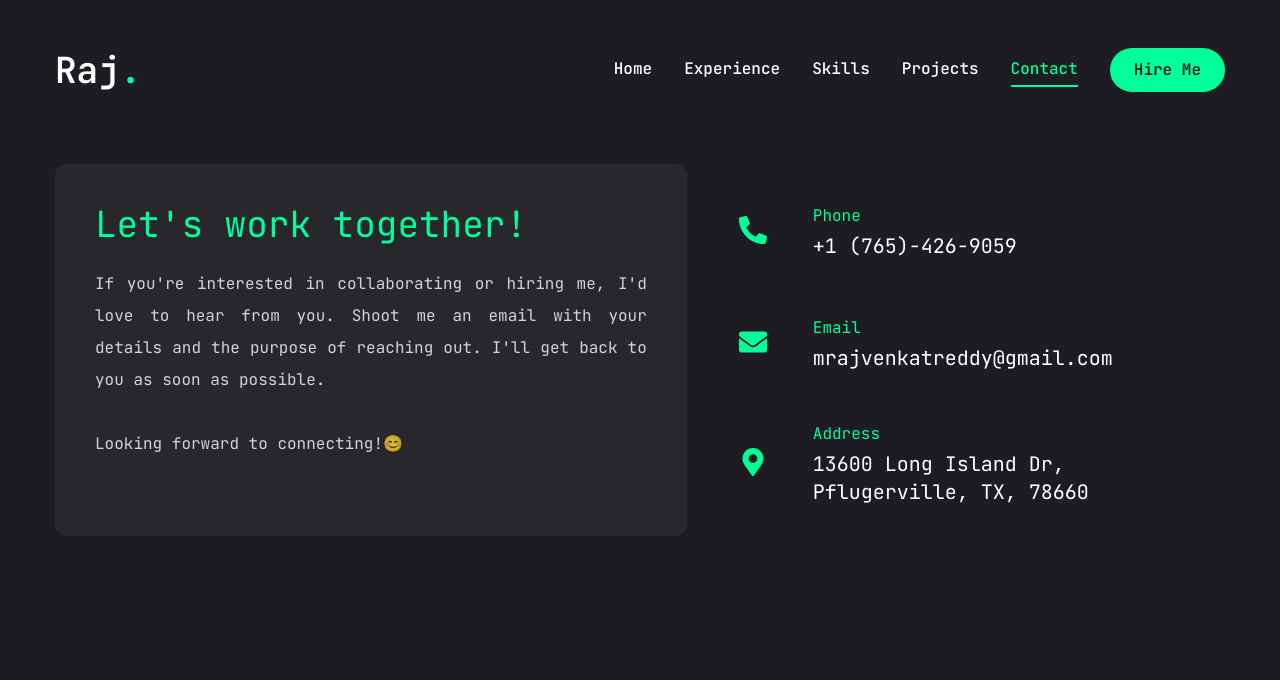
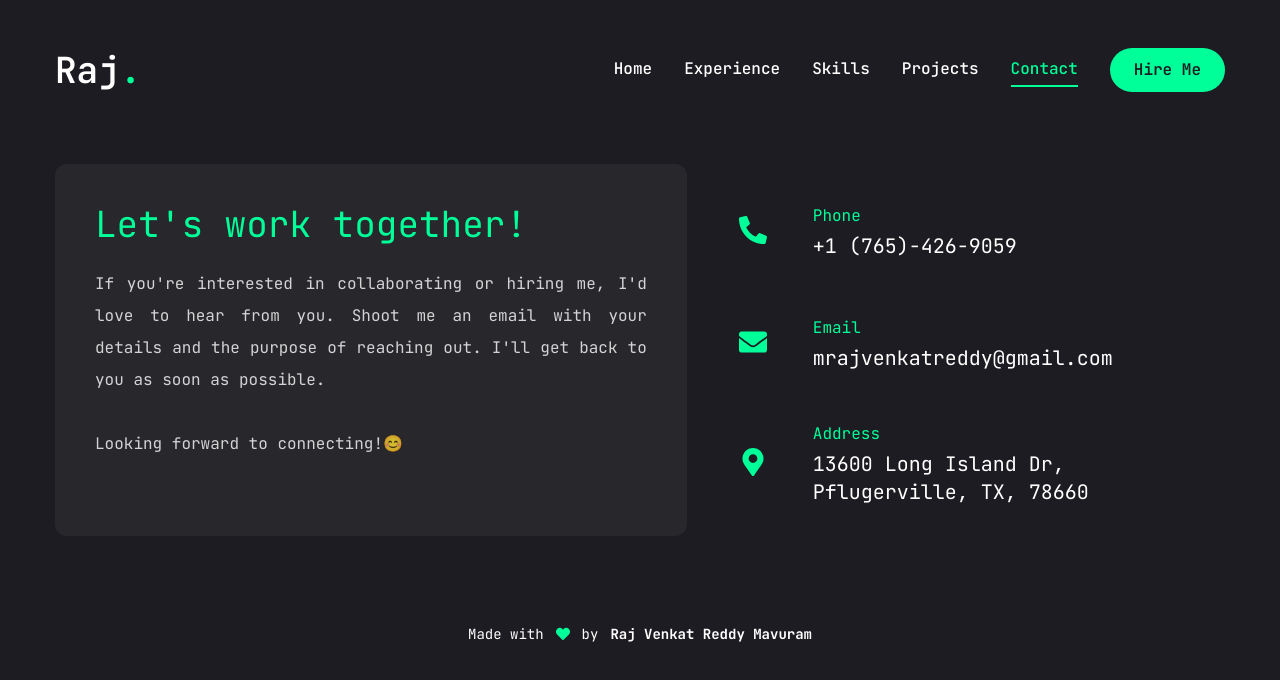
Before and after one commit to RajVenkat20/Portfolio, a Next.js app: page /contact in a window 1280 px wide. Shown: the top 680 px of the page. Built offline with nearby package versions, Linux system fonts and the light colour scheme.

Commit message:
Added a footer section at the bottom

```diff
--- a/app/layout.jsx
+++ b/app/layout.jsx
@@ -5,6 +5,7 @@ import "./globals.css";
 import Header from "@/components/Header";
 import PageTransition from "@/components/PageTransition";
 import StairTransition from "@/components/StairTransition";
+import Footer from "@/components/Footer";
 
 const jetbrainsMono = JetBrains_Mono({
   subsets: ["latin"],
@@ -27,6 +28,7 @@ export default function RootLayout({ children }) {
         <PageTransition>
           {children}
         </PageTransition>
+        <Footer/>
       </body>
     </html>
   );
--- /dev/null
+++ b/components/Footer.jsx
@@ -0,0 +1,15 @@
+import { FaHeart } from "react-icons/fa";
+
+const Footer = () => {
+    return (
+        <footer className="pt-16 pb-10 bg-primary text-white text-center">
+            <p className="text-sm flex justify-center items-center gap-3">
+                Made with{" "}
+                <FaHeart className="text-accent" />{" "}
+                by <span className="font-bold">Raj Venkat Reddy Mavuram</span>
+            </p>
+        </footer>
+    );
+};
+
+export default Footer;
```
